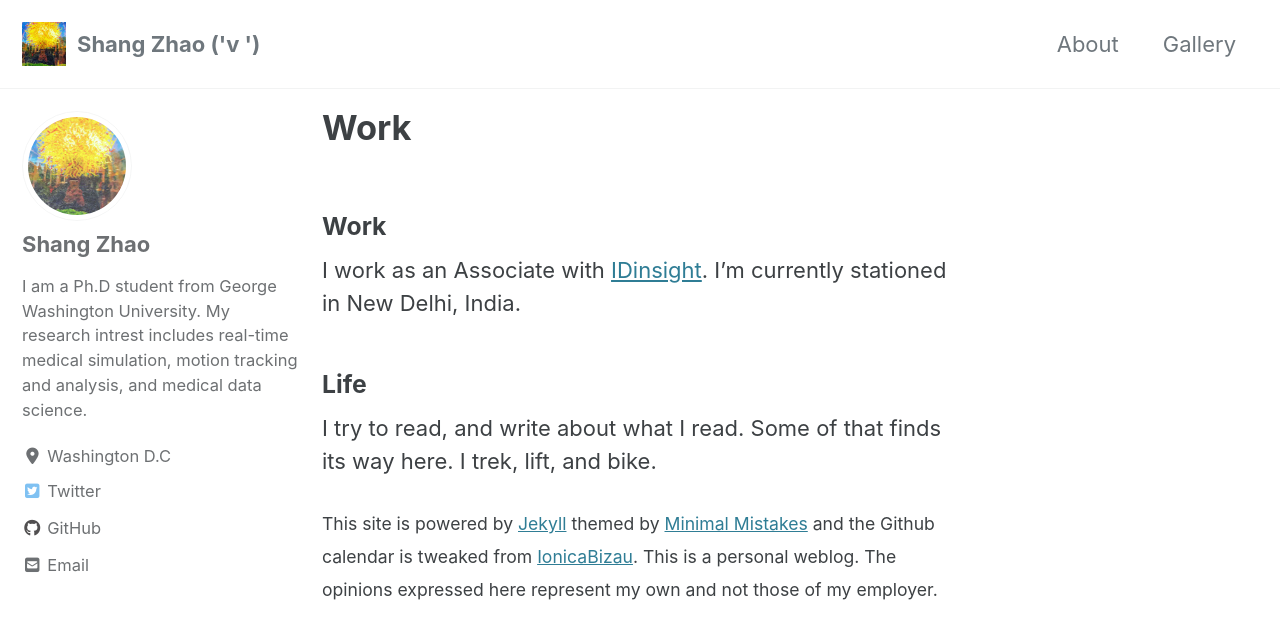
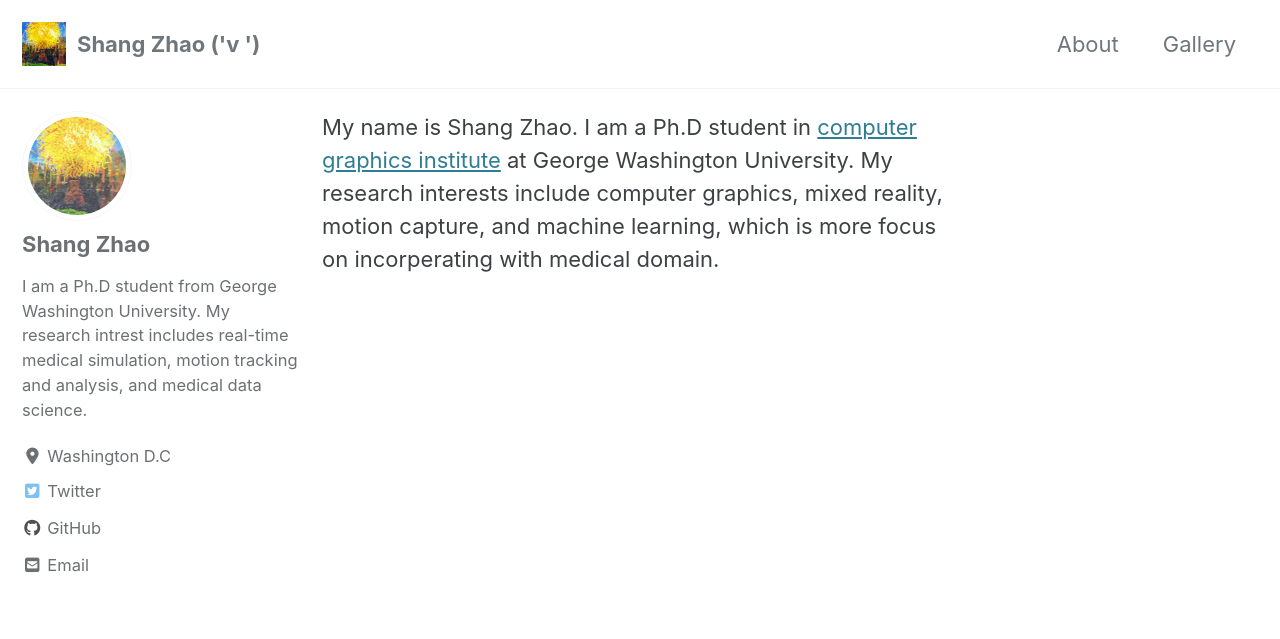
Before and after one commit to Edwinzero/edwinzero.github.io, a Jekyll site: the page built from _pages/about.md, in a window 1280 px wide and 900 px high. Shown: the top 639 px of the window. Built offline with Jekyll 4.4.1, drawn with Linux system fonts in a browser that asks for light colours; cached includes are drawn as plain includes; nearby versions of some CDN libraries; our own code applies the rules of GitHub Pages for plain Markdown files.

Commit message:
Update about.md

```diff
--- a/_pages/about.md
+++ b/_pages/about.md
@@ -6,13 +6,5 @@ sitemap: about
 permalink: /about/
 ---
 
-### Work
-I work as an Associate with [IDinsight](http://idinsight.org/). I'm currently stationed in New Delhi, India.
-
-
-### Life
-I try to read, and write about what I read. Some of that finds its way here. I trek, lift, and bike.
-
-
-<span style="font-size:0.8em;"> This site is powered by [Jekyll](https://jekyllrb.com/) themed by [Minimal Mistakes](https://mmistakes.github.io/minimal-mistakes/) and the Github calendar is tweaked from [IonicaBizau](https://github.com/IonicaBizau/github-calendar). This is a personal weblog. The opinions expressed here represent my own and not those of my employer.
-</span>
+My name is Shang Zhao. I am a Ph.D student in [computer graphics institute](https://icg.gwu.edu/) at George Washington University.
+My research interests include computer graphics, mixed reality, motion capture, and machine learning, which is more focus on incorperating with medical domain.
```
